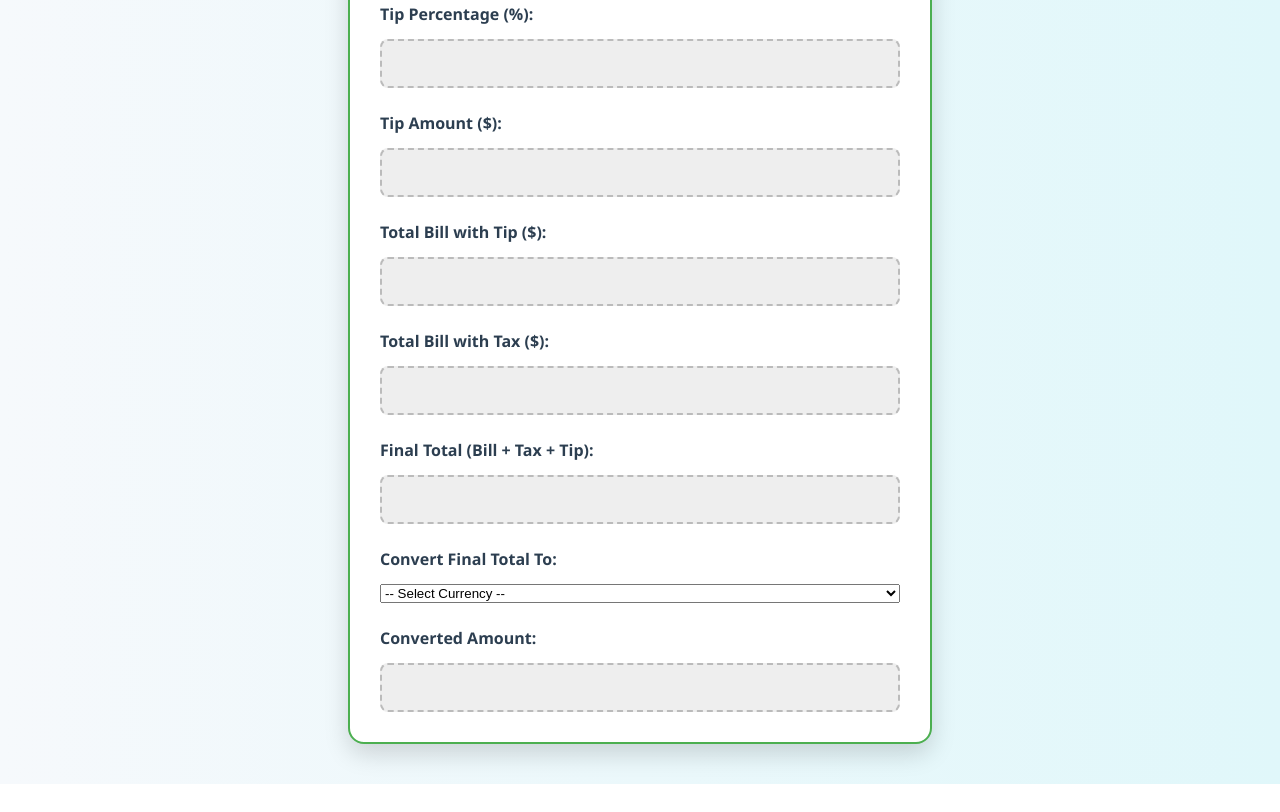
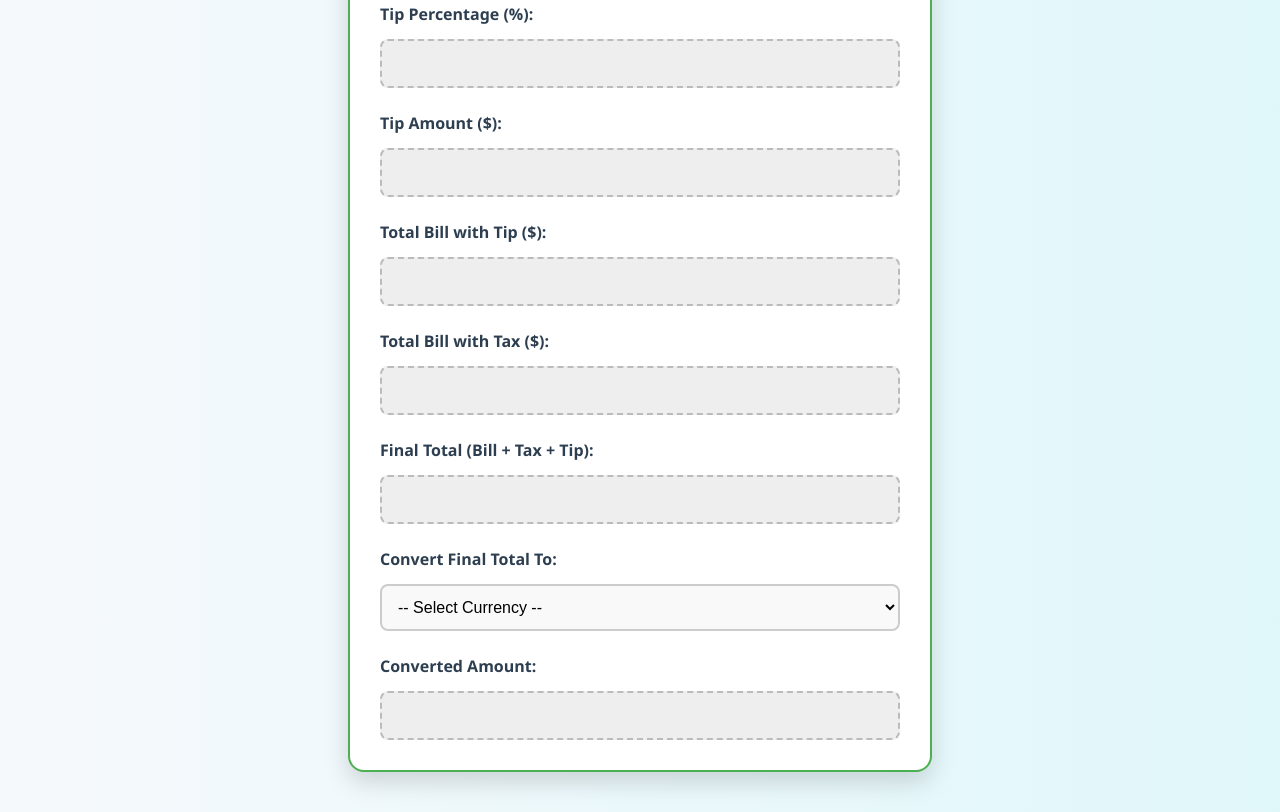
Before and after one commit to Branden108/Lab5-ITMD-441, a plain HTML site: page index.html in a window 1280 px wide. Shown: the part 400-1212 px from the top of the page. Before the commit the page ends 1184 px from the top, so only its background shows below. Drawn offline with Linux system fonts and the light colour scheme.

Commit message:
Update style.css
Styled currency dropdown to match input fields

```diff
--- a/style.css
+++ b/style.css
@@ -74,3 +74,18 @@ input.disabled {
   margin-bottom: 10px;
   text-shadow: 0 1px 0 #fff;
 }
+
+select {
+  padding: 12px;
+  border: 2px solid #ccc;
+  border-radius: 8px;
+  font-size: 16px;
+  background-color: #f9f9f9;
+  transition: border-color 0.3s ease, box-shadow 0.3s ease;
+}
+
+select:focus {
+  border-color: #4caf50;
+  box-shadow: 0 0 6px rgba(76, 175, 80, 0.5);
+  outline: none;
+}
```
